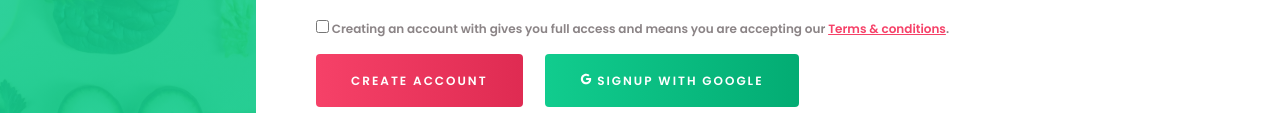
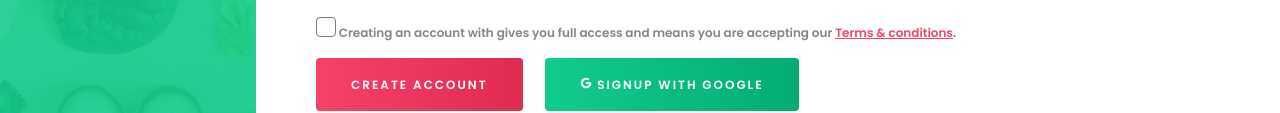
Before and after one commit to codebattalion/sfoods-template, a website: page register.html in a window 1280 px wide. Shown: the part 509-622 px from the top of the page. Drawn offline with nearby package versions, Linux system fonts and the light colour scheme; files that its build step writes are made by us from their sources; a web font is replaced by a local one.

Commit message:
small fixes

```diff
--- a/sass/components/_form.scss
+++ b/sass/components/_form.scss
@@ -154,6 +154,44 @@ label {
   animation: inputHighlighter 0.3s ease;
 }
 
+input[type="checkbox"] {
+  position: relative;
+  width: 1.5em;
+  height: 1.5em;
+  color: $font;
+  border: 1px solid rgba($font-l, 0.7);
+  border-radius: 4px;
+  appearance: none;
+  outline: 0;
+  cursor: pointer;
+  transition: background 175ms cubic-bezier(0.1, 0.1, 0.25, 1);
+  &::before {
+    position: absolute;
+    content: "";
+    display: block;
+    top: 1px;
+    left: 5px;
+    width: 8px;
+    height: 14px;
+    border-style: solid;
+    border-color: #fff;
+    border-width: 0 2px 2px 0;
+    transform: rotate(45deg);
+    opacity: 0;
+  }
+  &:checked {
+    color: #fff;
+    border-color: $secondary;
+    background: $secondary;
+    &::before {
+      opacity: 1;
+    }
+    ~ label::before {
+      clip-path: polygon(0 0, 100% 0, 100% 100%, 0 100%);
+    }
+  }
+}
+
 /* animations */
 @-webkit-keyframes inputHighlighter {
   from {
```
Also changed, not shown: foods.html (+4 -2 lines), getverify.html (+1 -1 lines), index.html (+1 -1 lines), recipe.jpg (added).
